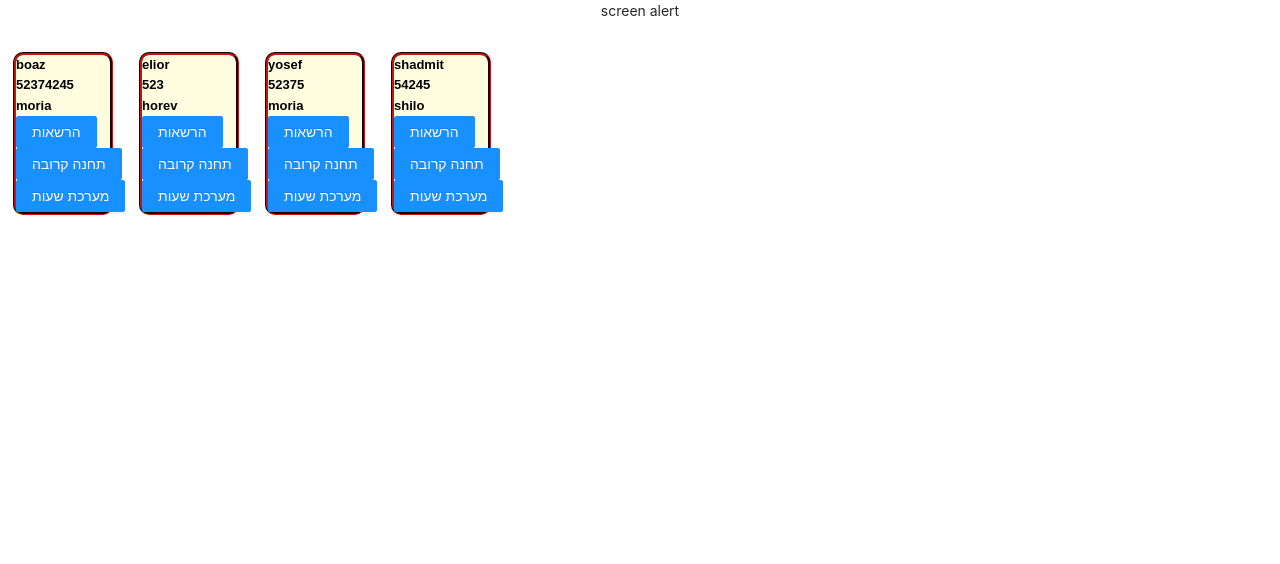
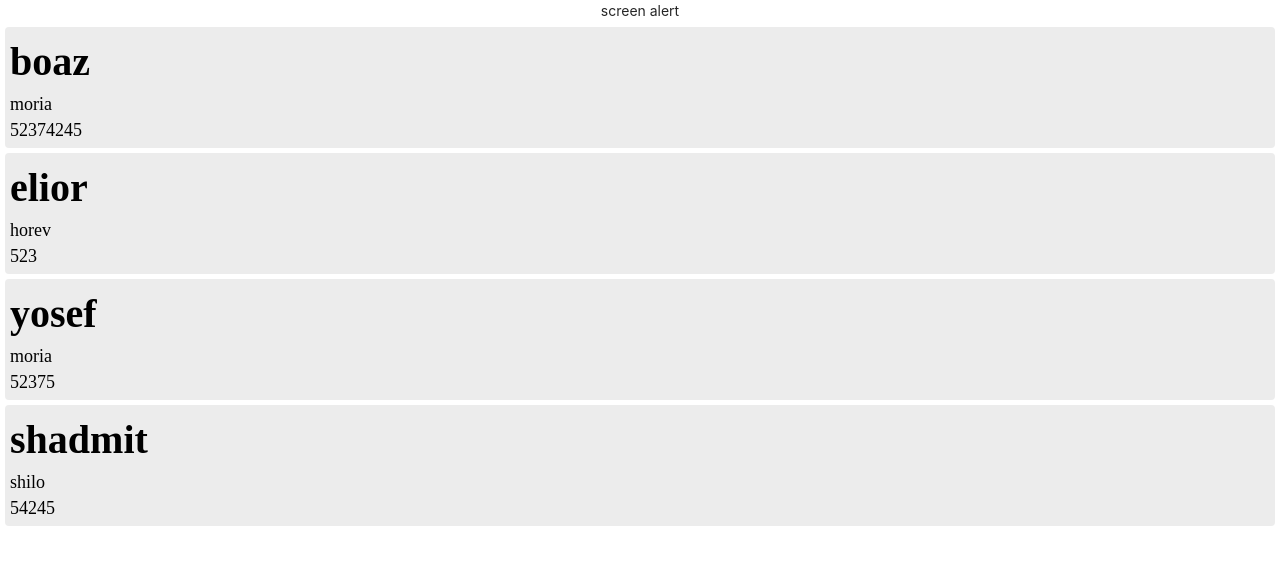
Before and after one commit to natigiat/chalap-client, a React (Create React App) app: page / in a window 1280 px wide. Shown: the top 564 px of the page. Built offline with nearby package versions, Linux system fonts and the light colour scheme.

Commit message:
screen2 design children1

```diff
--- a/src/Screen2/Children/Children.css
+++ b/src/Screen2/Children/Children.css
@@ -1,18 +1,46 @@
 @import "~antd/dist/antd.css";
 
-.children {
-  display: inline-block;
-  width: 100px;
-  height: auto;
-  border-style: groove;
-  border-color: rgb(110, 12, 12);
-  border-width: 3px;
-  margin: 13px;
-  margin-top: 30px;
-  background-color: rgb(255, 253, 224);
-  border-radius: 10px;
-  font-weight: 700;
-  font-size: 13px;
-  font-family: Arial, Helvetica, sans-serif;
-  color: #000;
+.child {
+  margin: 5px;
+  padding: 5px;
+  background: #ececec;
+  border-radius: 4px;
 }
+
+.name {
+  font-family: Heebo;
+  font-style: normal;
+  font-weight: bold;
+  font-size: 40px;
+  line-height: 59px;
+  /* identical to box height */
+
+  color: #000000;
+}
+
+.phone {
+  font-family: Heebo;
+  font-style: normal;
+  font-weight: normal;
+  font-size: 18px;
+  line-height: 26px;
+
+  color: #000000;
+}
+
+.school {
+  /* הרפע ןח */
+  font-family: Heebo;
+  font-style: normal;
+  font-weight: normal;
+  font-size: 18px;
+  line-height: 26px;
+
+  color: #000000;
+}
+
+.arrow {
+  border: 2px solid #000000;
+  box-sizing: border-box;
+  transform: rotate(180deg);
+}
--- a/src/Screen2/Children/Children.js
+++ b/src/Screen2/Children/Children.js
@@ -5,16 +5,10 @@ import "./Children.css";
 function Children(props) {
   return (
     <div className="children">
-      <div>
-        <div>{props.name}</div>
-        <div>{props.phone}</div>
-        <div>{props.school}</div>
-      </div>
-
-      <div>
-        <Button type="primary">הרשאות</Button>
-        <Button type="primary">תחנה קרובה</Button>
-        <Button type="primary">מערכת שעות</Button>
+      <div className="child">
+        <div className="name">{props.name}</div>
+        <div className="school">{props.school}</div>
+        <div className="phone"> {props.phone}</div>
       </div>
     </div>
   );
```
